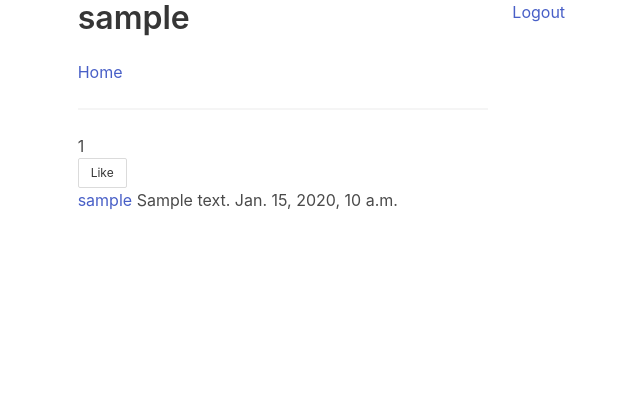
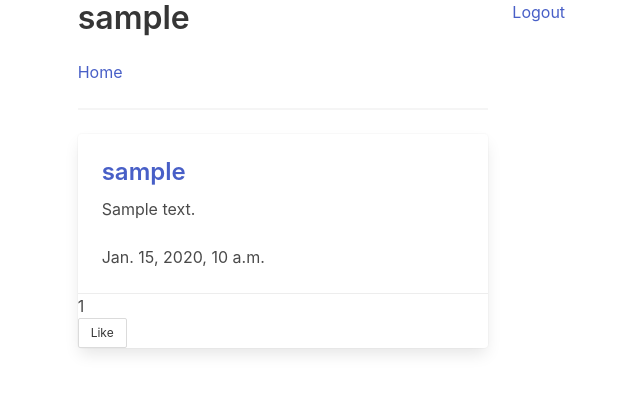
Before and after one commit to akshatmshah/mini-twitter, a Django app: a page that uses twitter/main/templates/profile.html in a window 1280 px wide. Shown: the top 393 px of the page, without its empty margins (357-997 px from the left). Run offline with Django 3.2, Linux system fonts and the light colour scheme; tables that the repository leaves empty hold one stand-in row (values such as "Sample post").

Commit message:
made post cards

```diff
--- a/twitter/main/templates/profile.html
+++ b/twitter/main/templates/profile.html
@@ -17,18 +17,29 @@
                 {% for post in tweets %}
                         <hr>
                         {% if post.description %}
+                        <div class="card">
+                            <div class="card-content">
+                                <div class="media-content">
+                                    <p class="title is-4 mb-3"> <a href="{% url 'profile' post.user %}">{{ post.user.username }}</a>
+                                    </p>
+                                </div>
+                                <div class="content">
+                                    {{ post.description | render_content}}
+                                </div>
+                                <time> {{ post.time }}</time>
+                            </div>
+                            <footer class='card-footer'>
                                 <form action="{%url 'like_post' post.id %}" method = "POST">
                                     {% csrf_token %}
                                     <p>{{post.like.count}}</p>
                                     <input type="hidden" name="next" value="{{ request.path }}">
                                     <button type="submit" value = "{{post.id}}" class='button is-small'>Like</button>
                                 </form>
-                                <a href="{% url 'profile' post.user %}">{{ post.user.username }}</a>
-                                {{ post.description | render_content}}
-                                {{ post.time }}
-                                {% if request.user == post.user %}
-                                    <a style="float:right" href="{% url 'delete' post.id %}">Delete</a>
-                                {% endif %}
+                            </footer>
+                            {% if request.user == post.user %}
+                            <a style="float:right" href="{% url 'delete' post.id %}">Delete</a>
+                            {% endif %}
+                        </div>
                         {% endif %}
                         <br>
                 {% endfor %}
```
Also changed, not shown: twitter/main/templates/feed.html (+16 -4 lines).
